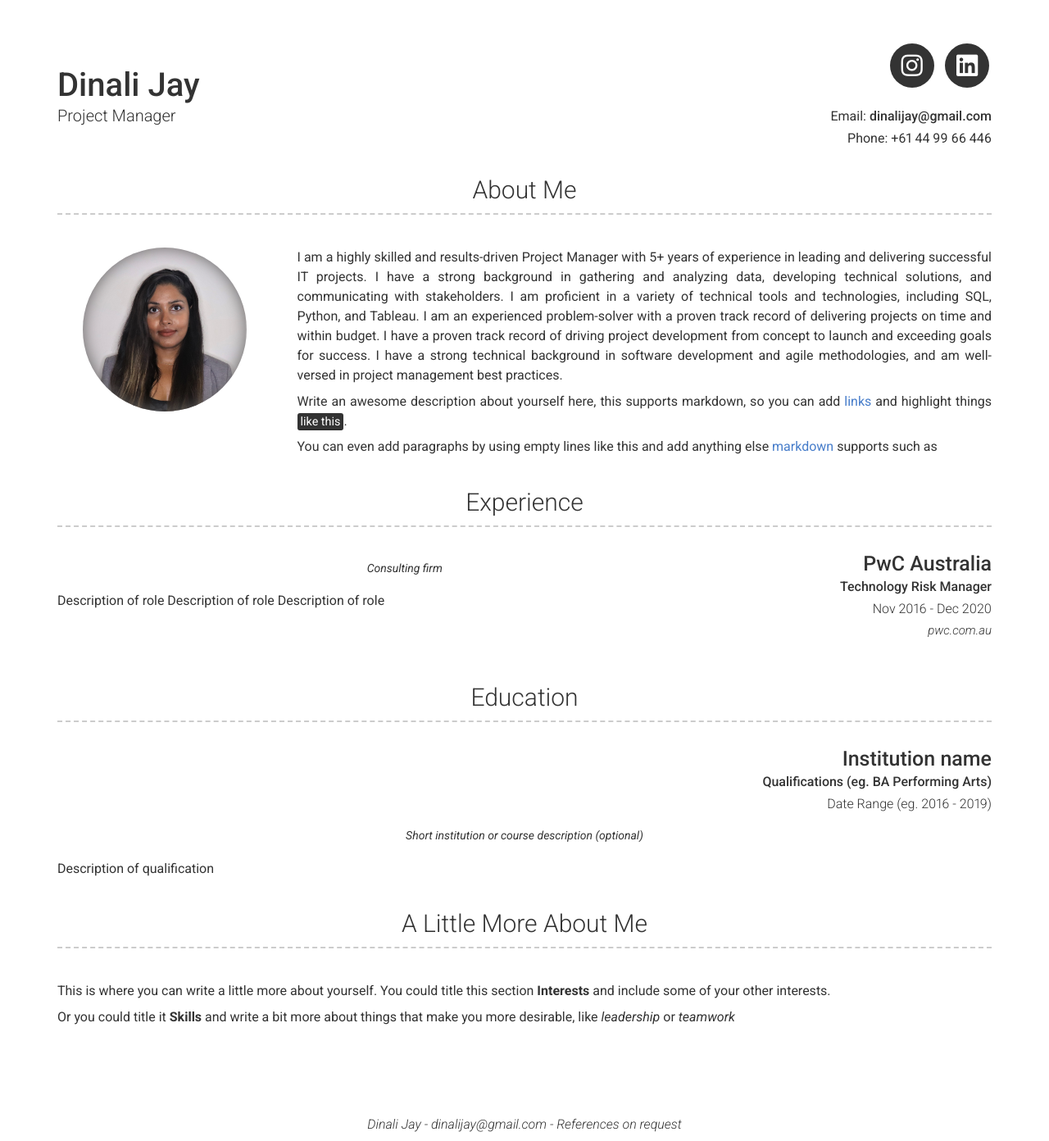
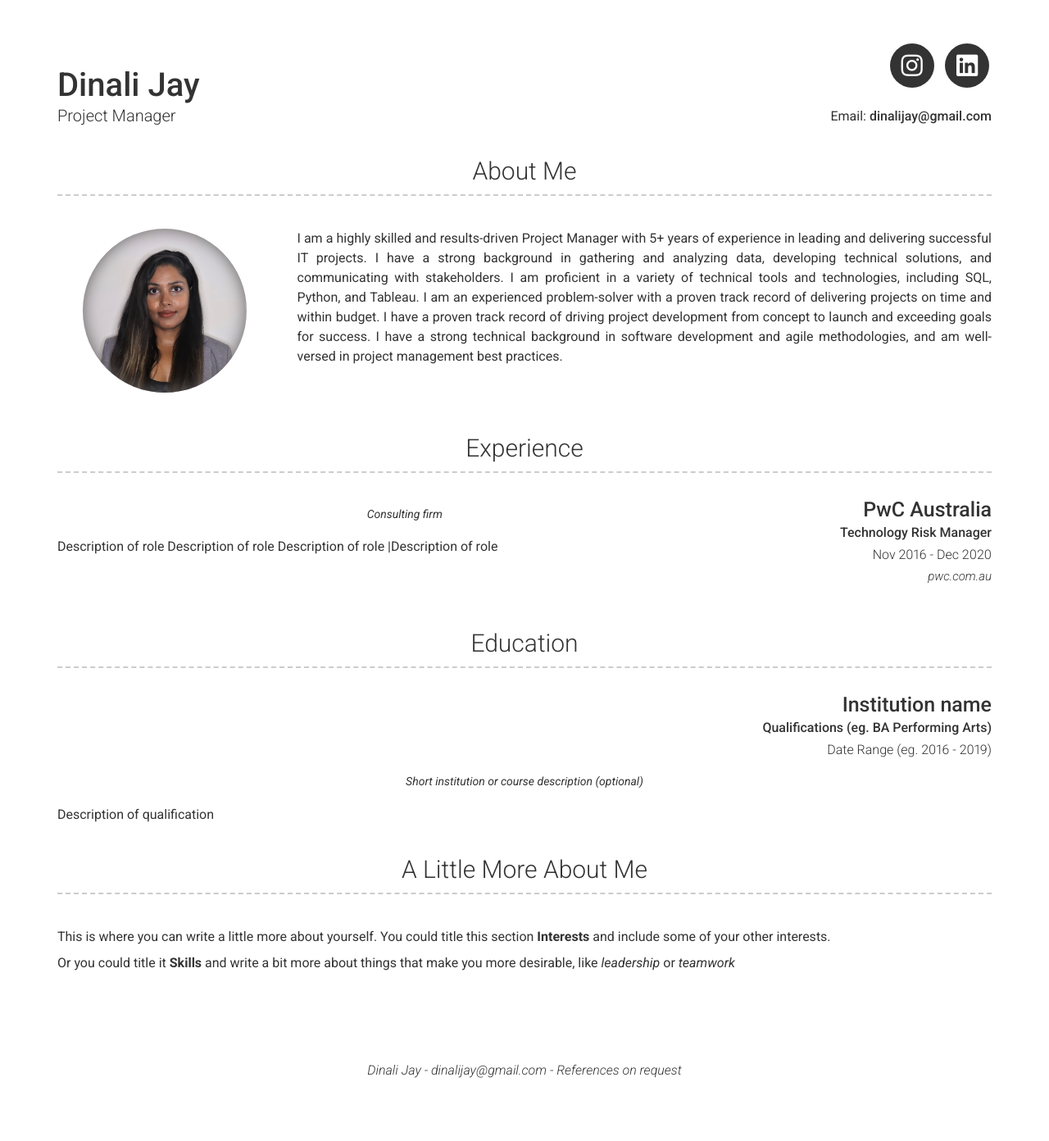
Before and after one commit to dontgimmedrama/dinali, a Jekyll site: the page built from index.md, in a window 1280 px wide. Shown: the whole page at 82% size. Built offline with Jekyll 4.4.1, drawn with Linux system fonts in a browser that asks for light colours; nearby versions of some CDN libraries; after the commit the page ends 1326 px from its top, so only the background shows below that.

Commit message:
Add files via upload

```diff
--- a/_config.yml
+++ b/_config.yml
@@ -10,7 +10,7 @@ name: Dinali Jay
 title: Project Manager
 email: dinalijay@gmail.com
 # email_title: Email (Email title override)
-phone: +61 44 99 66 446
+# phone: +61 44 99 66 446
 # phone_title: Phone (Phone title override)
 # website: Your website (eg. https://google.com)(optional)
 # website_title: Web (Website title override)
@@ -55,9 +55,9 @@ about_content: | # this will include new lines to allow paragraphs
   I am a highly skilled and results-driven Project Manager with 5+ years of experience in leading and delivering successful IT projects. I have a strong background in gathering and analyzing data, developing technical solutions, and communicating with stakeholders. I am proficient in a variety of technical tools and technologies, including SQL, Python, and Tableau. I am an experienced problem-solver with a proven track record of delivering projects on time and within budget. I have a proven track record of driving project development from concept to launch and exceeding goals for success. I have a strong technical background in software development and agile methodologies, and am well-versed in project management best practices.
 
 
-  Write an awesome description about yourself here, this supports markdown, so you can add [links](http://foobar.com) and highlight things <mark>like this</mark>.
+#  Write an awesome description about yourself here, this supports markdown, so you can add [links](http://foobar.com) and highlight things <mark>like this</mark>.
 
-  You can even add paragraphs by using empty lines like this and add anything else [markdown](https://www.markdownguide.org/getting-started#what-is-markdown) supports such as
+#  You can even add paragraphs by using empty lines like this and add anything else [markdown](https://www.markdownguide.org/getting-started#what-is-markdown) supports such as
 
 content:
   # - title: Projects # Title for the section
@@ -88,12 +88,13 @@ content:
         sub_title: Technology Risk Manager
         caption: Nov 2016 - Dec 2020
         link: pwc.com.au
-        quote:
-          Consulting firm
+        quote: Consulting firm
+
         description: | # this will include new lines to allow paragraphs
           Description of role
-          Description of role
-          Description of role
+            Description of role
+            Description of role
+          |Description of role
   - title: Education
     layout: list
     content:
```
